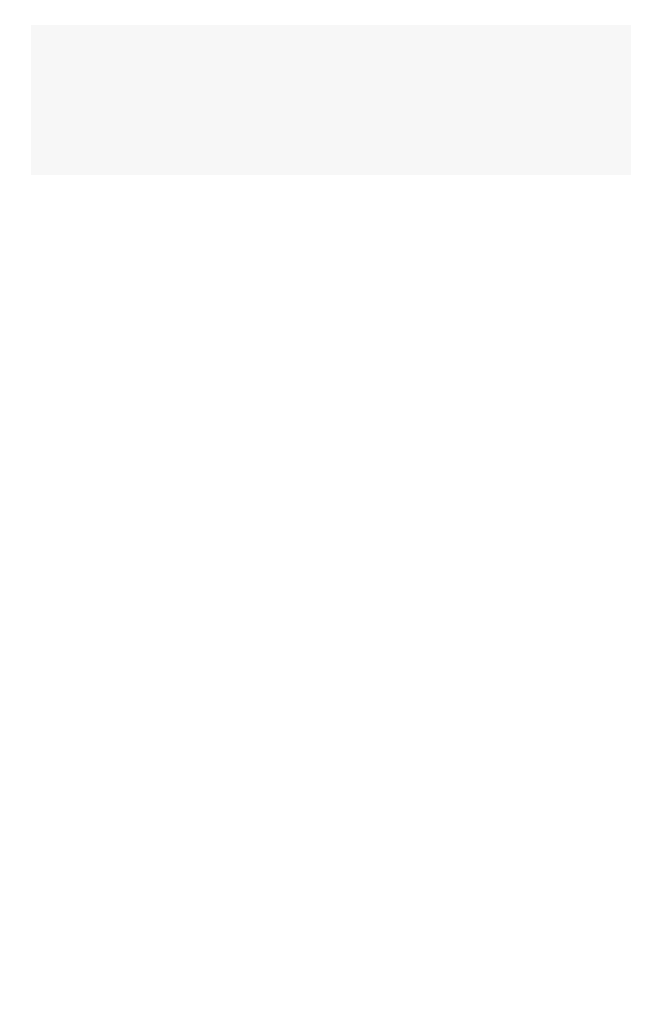
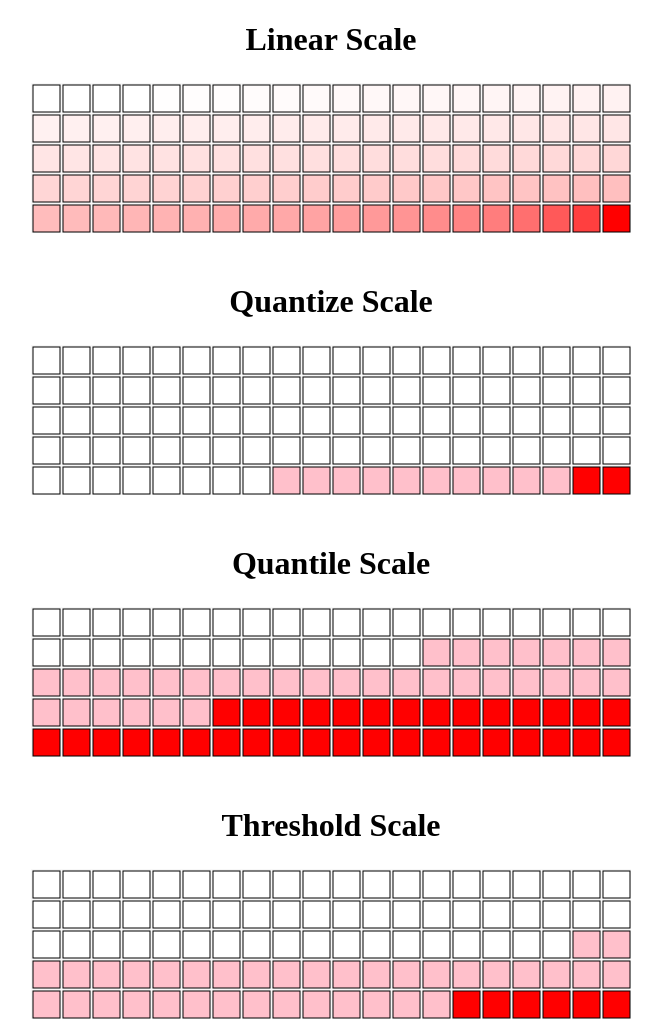
Before and after one commit to conner-brew/d3Practice, a plain HTML site: page heatmaps/index.html in a window 1280 px wide. Shown: the whole page, without its empty margins (309-971 px from the left). Before the commit the page ends 800 px from the top, so only its background shows below. Drawn offline with nearby package versions, Linux system fonts and the light colour scheme.

Commit message:
adding heatmaps practice

```diff
--- a/heatmaps/app.js
+++ b/heatmaps/app.js
@@ -1,6 +1,7 @@
-async function draw(el) {
+async function draw(el, scale) {
   //data
   const dataset = await d3.json('data.json')
+  dataset.sort((a,b) => a - b)
 
   //dimensions
   let dimensions = {
@@ -8,11 +9,67 @@ async function draw(el) {
     height: 150,
   };
 
+  const box = 30
+
+  //draw image
   const svg = d3.select(el)
     .append("svg")
     .attr("width", dimensions.width)
     .attr("height", dimensions.height)
 
+  //scales
+  let colorScale;
+
+  //The linear color scale uses a min-max mapping
+  //to build a linear continuous distribution of color
+  //between a defined min-max extent
+  if(scale === 'linear') {
+    colorScale = d3.scaleLinear()
+      .domain(d3.extent(dataset))
+      .range(['white','red'])
+  }
+
+  //The quantize scale automatically defines buckets for color division
+  //between specified color values
+  else if(scale === 'quantize') {
+    colorScale = d3.scaleQuantize()
+      .domain(d3.extent(dataset))
+      .range(['white', 'pink', 'red'])
+  }
+
+  //The quantile scale automatically defines buckets for color division
+  //for equal distribution between specified ranges
+  else if(scale === 'quantile') {
+    colorScale = d3.scaleQuantile()
+      .domain(dataset)
+      .range(['white', 'pink', 'red'])
+  }
+
+  //The threshold scale allows the user to specify the distribution of buckets
+  else if(scale === 'threshold') {
+    colorScale = d3.scaleThreshold()
+      .domain([45200, 135600])
+      .range(['white', 'pink', 'red'])
+  }
+
+  //initialize rectangles
+  svg.append('g')
+    .attr('transform', 'translate(2,2)')
+    .attr('stroke', 'black')
+    .attr('fill','#ddd')
+    .selectAll('rect')
+    .data(dataset)
+    .join('rect')
+    .attr('width', box - 3)
+    .attr('height', box - 3)
+    .attr('x', (d, i) => box * (i % 20))
+    .attr('y', (d, i) => box * ((i /20) | 0))
+    .attr('fill', (d) => colorScale(d))
+
+
 }
 
-draw('#heatmap1')
+draw('#heatmap1', 'linear')
+draw('#heatmap2', 'quantize')
+draw('#heatmap3', 'quantile')
+draw('#heatmap4', 'threshold')
--- a/heatmaps/index.html
+++ b/heatmaps/index.html
@@ -9,7 +9,17 @@
 </head>
 
 <body>
+  <h1>Linear Scale</h1>
   <div class="chart" id="heatmap1"></div>
+
+  <h1>Quantize Scale</h1>
+  <div class="chart" id="heatmap2"></div>
+
+  <h1>Quantile Scale</h1>
+  <div class="chart" id="heatmap3"></div>
+
+  <h1>Threshold Scale</h1>
+  <div class="chart" id="heatmap4"></div>
 
   <script src="https://d3js.org/d3.v6.min.js"></script>
   <script src="app.js"></script>
```
Also changed, not shown: 2 other files.
